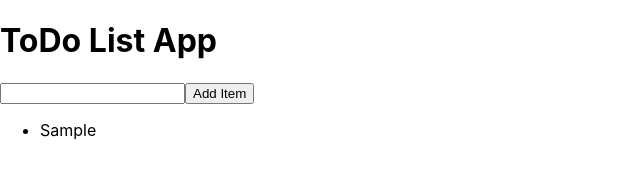
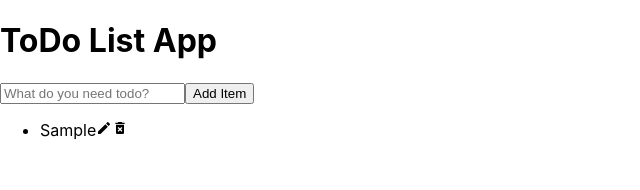
Before and after one commit to wreiner/FHJ-react-todo, a React (Create React App) app in the folder todoapp/: page / in a window 1280 px wide. Both pictures are taken after typing "Sample" into the empty fields and a click on the button "Add Item". Shown: the top 190 px of the page, without its empty margins (0-640 px from the left). Built offline with nearby package versions, Linux system fonts and the light colour scheme.

Commit message:
add icons

```diff
--- a/todoapp/package.json
+++ b/todoapp/package.json
@@ -8,6 +8,7 @@
     "@testing-library/user-event": "^13.5.0",
     "react": "^18.2.0",
     "react-dom": "^18.2.0",
+    "react-icons": "^4.11.0",
     "react-scripts": "5.0.1",
     "web-vitals": "^2.1.4"
   },
--- a/todoapp/src/components/TodoForm.js
+++ b/todoapp/src/components/TodoForm.js
@@ -18,7 +18,7 @@ function TodoForm({listChanger}) {
   return (
     <div>
       <form>
-        <input value={input} onChange={onChangeValue} />
+        <input value={input} onChange={onChangeValue} placeholder='What do you need todo?' />
         <button type="button" onClick={onAddItem}>
           Add Item
         </button>
--- a/todoapp/src/components/TodoList.js
+++ b/todoapp/src/components/TodoList.js
@@ -1,3 +1,6 @@
+import { MdDeleteForever } from 'react-icons/md';
+import { MdEdit } from 'react-icons/md';
+
 function TodoList({list, listChanger}) {
 
   const oonDelItem = (e) => {
@@ -24,11 +27,22 @@ function TodoList({list, listChanger}) {
     listChanger(array);
   };
 
+  // const onEditDone = (index) => {
+  //   // https://stackoverflow.com/a/36326779
+  //   var array = [...list];
+  //   array[index].todo = true;
+  //   listChanger(array);
+  // };
+
   return (
     <div>
       <ul>
         {list.map((item, idx) => (
-          <li id={idx} key={idx} onClick={() => onMarkDone(idx)}>{item.done ? <s>{item.todo}</s> : item.todo}</li>
+          <li id={idx} key={idx}>
+            <span onClick={() => onMarkDone(idx)}>{item.done ? <s>{item.todo}</s> : item.todo}</span>
+            <MdEdit/>
+            <MdDeleteForever onClick={() => onDelItem(idx)}/>
+          </li>
         ))}
       </ul>
     </div>
```
Also changed, not shown: 1 other file (tests, documents, lock files or other folders).
